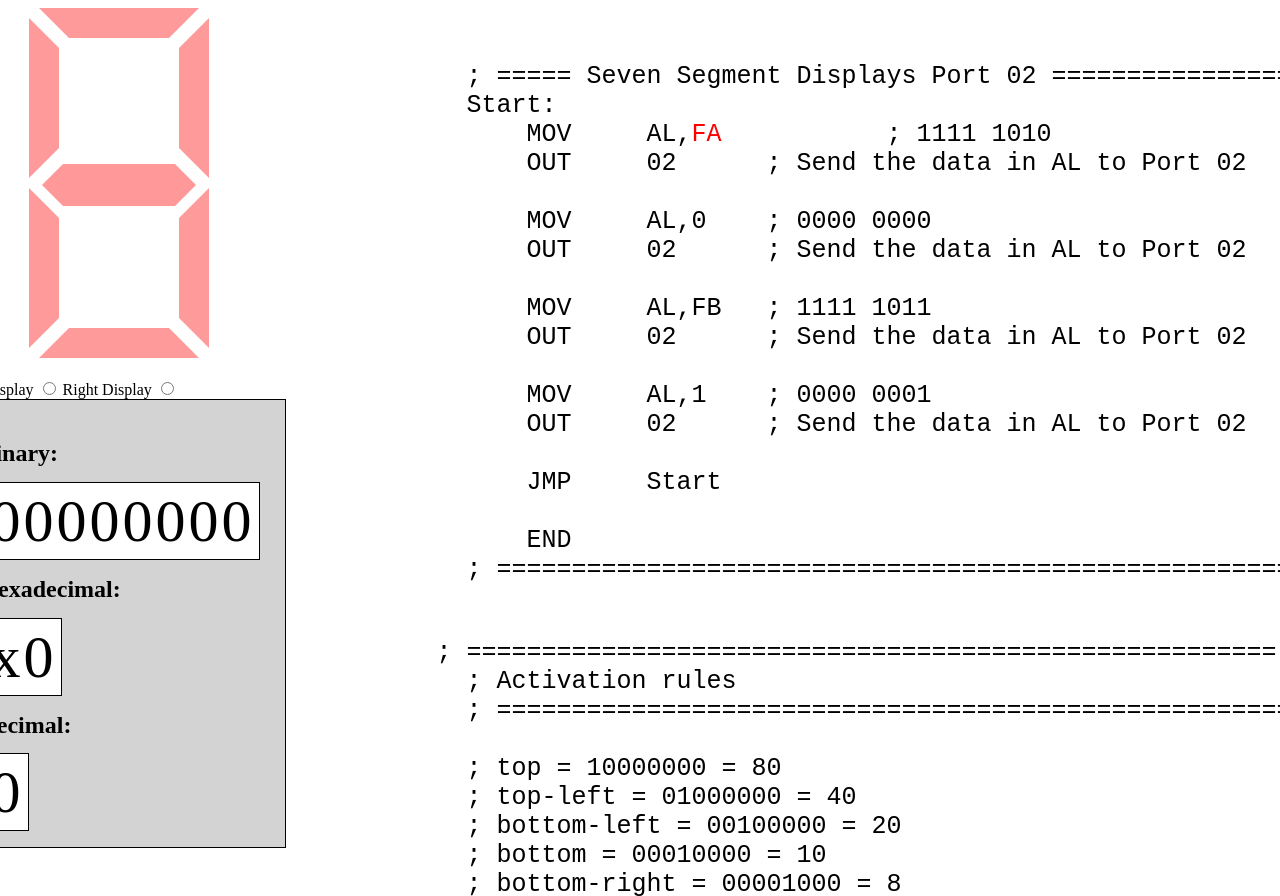
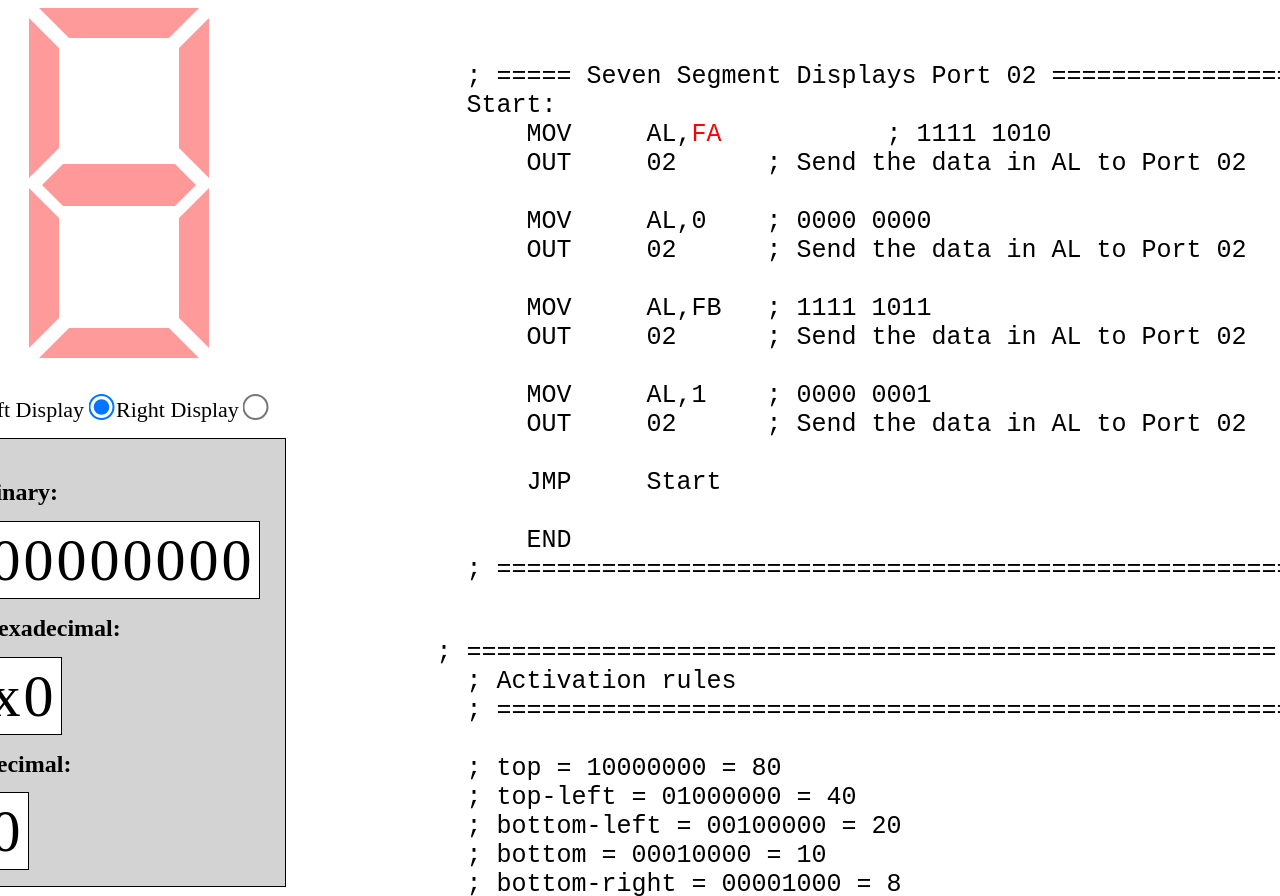
Before and after one commit to mdibenedetto/assembly-simulator, a plain HTML site: page seven-segments-led.html in a window 1280 px wide. Shown: the top 896 px of the page. Drawn offline with Linux system fonts and the light colour scheme.

Commit message:
code refactoring

```diff
--- a/css/style.css
+++ b/css/style.css
@@ -7,14 +7,12 @@ main {
   display: flex;
 }
 
-
 .seven-segment,
 .traffic-lights {
   display: flex;
   width: fit-content;
   margin: auto;
 }
-
 
 input[type="checkbox"] {
   opacity: 0;
@@ -173,12 +171,13 @@ input[type="checkbox"] {
   border-right: 15px solid transparent;
 }
 
-.seven-segment .display-side{
-
-
+.display-side {
+  margin: 15px;
+  font-size: 22px;
 }
-.seven-segment .display-side input{
-  transform: scale (1.5);
+.display-side input {
+  height: 20px;
+  transform: scale(2);
 }
 
 /* END seven-segments-led */
--- a/seven-segments-led.html
+++ b/seven-segments-led.html
@@ -41,11 +41,11 @@
           </label>
         </section>
         <section class="display-side">
-          <label>
-            left Display
-            <input type="radio" name="side" id="leftDisplay" value="0" />
+          <label for="leftDisplay">
+            Left Display
+            <input type="radio" name="side" id="leftDisplay" value="0" checked />
           </label>
-          <label for="">
+          <label for="rightDisplay">
             Right Display
             <input type="radio" name="side" id="rightDisplay" value="1" />
           </label>
```
